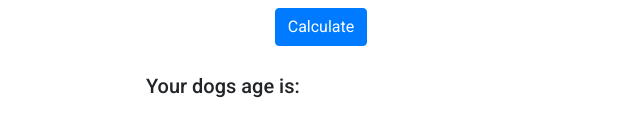
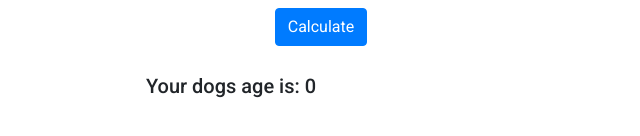
Before and after one commit to boogermanus/DogsAge, an Angular app: page / in a window 1280 px wide. Shown: the part 180-316 px from the top of the page, without its empty margins (319-959 px from the left). Built offline with nearby package versions, Linux system fonts and the light colour scheme.

Commit message:
final tests and MVP

```diff
--- a/src/app/dogs-age/dogs-age.component.html
+++ b/src/app/dogs-age/dogs-age.component.html
@@ -33,12 +33,12 @@
     </div>
     <div class="row justify-content-center mt-2">
         <div class="col-md-4 text-center">
-            <button class="btn btn-primary">Calculate</button>
+            <button class="btn btn-primary" (click)="calculate()">Calculate</button>
         </div>
     </div>
     <div class="row justify-content-center mt-4">
         <div class="col-md-4">
-            <h2>Your dogs age is: </h2>
+            <h2>Your dogs age is: {{dogsAge}}</h2>
         </div>
     </div>
 </form>
--- a/src/app/dogs-age/dogs-age.component.ts
+++ b/src/app/dogs-age/dogs-age.component.ts
@@ -19,6 +19,7 @@ export class DogsAgeComponent implements OnInit, OnDestroy {
   size = new FormControl('');
   sizeHidden = true;
   subscriptions: Subscription = new Subscription();
+  dogsAge = 0;
 
   form: FormGroup;
   constructor(private formBuilder: FormBuilder,
@@ -52,4 +53,12 @@ export class DogsAgeComponent implements OnInit, OnDestroy {
       this.sizeHidden = true;
     }
   }
+
+  public calculate() {
+    this.dogsAge = this.dogsAgeCalculator.calculate({
+      calculationType: this.calculationType.value,
+      age: this.age.value,
+      size: this.size.value
+    });
+  }
 }
```
Also changed, not shown: 1 other file (tests, documents, lock files or other folders).
